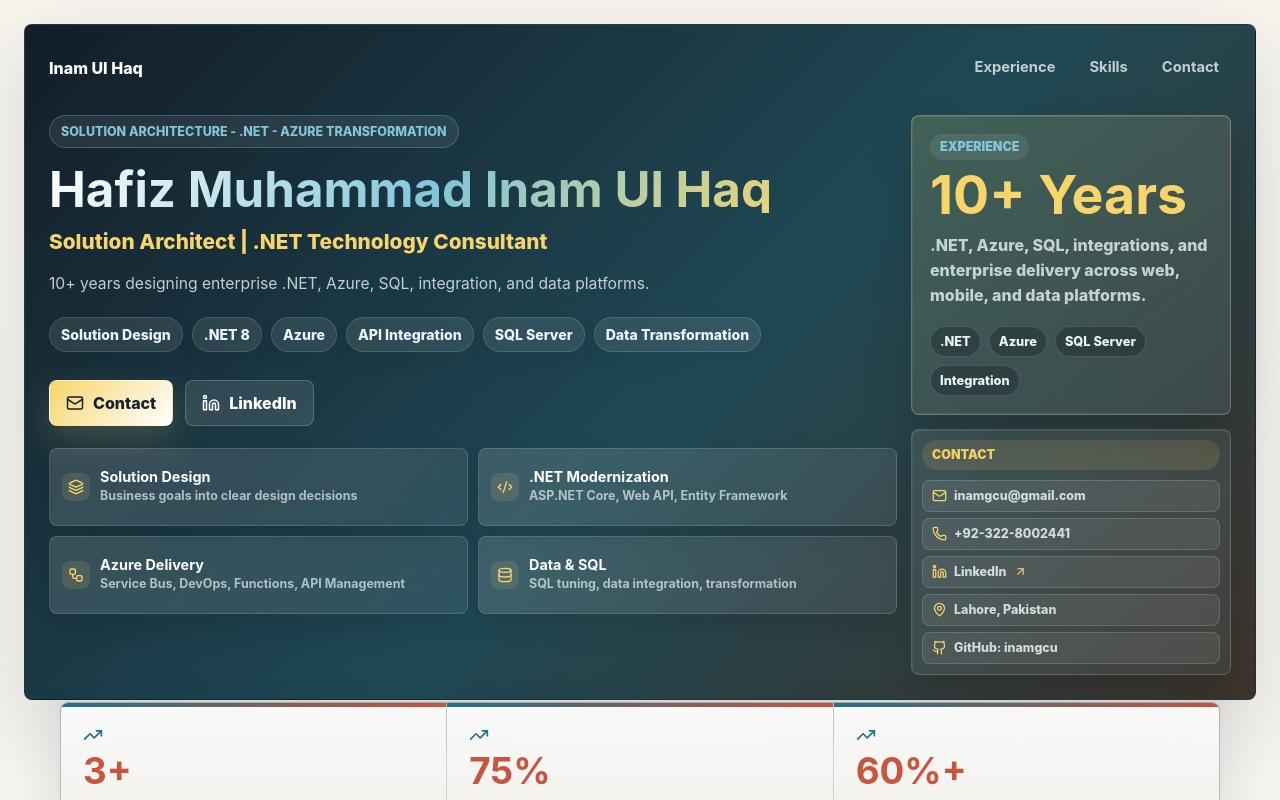
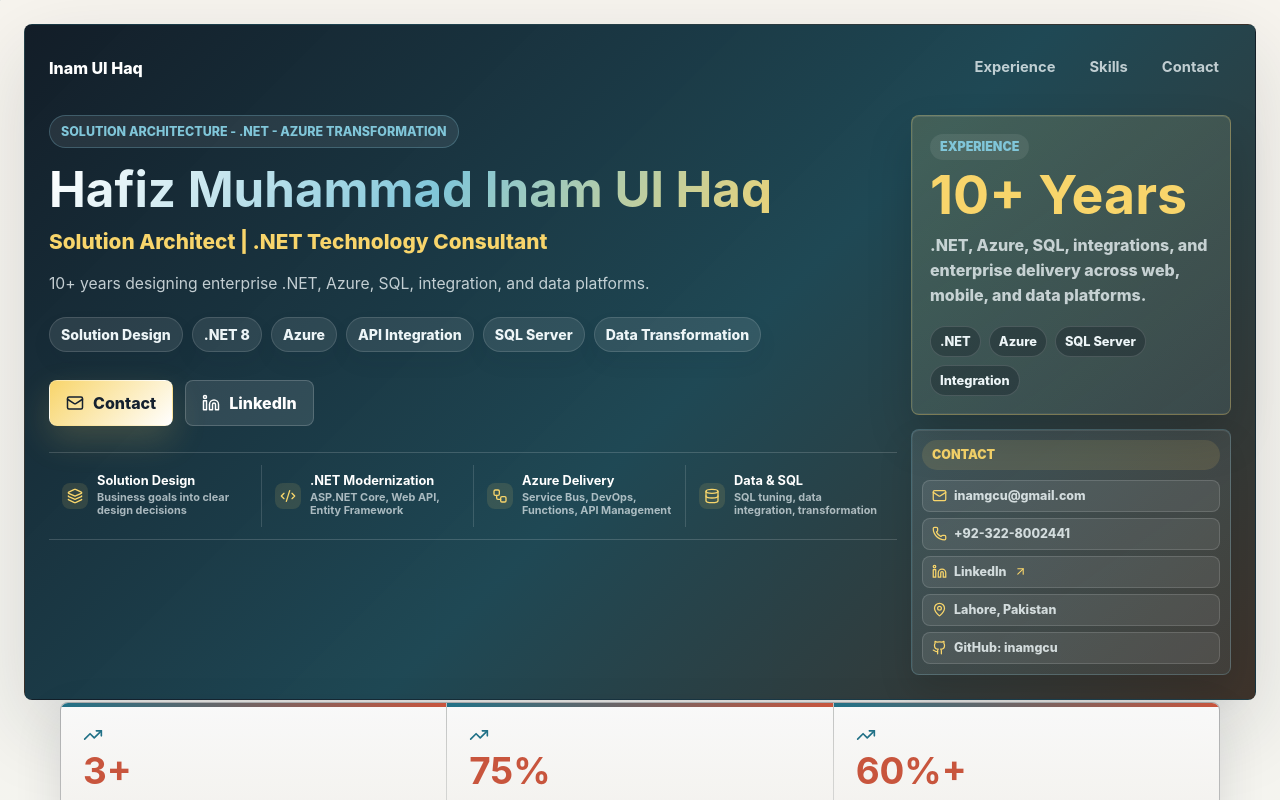
Before and after one commit to inamgcu/portfolio, a React (Vite) app: page / in a window 1280 px wide. Shown: the top 800 px of the page. Built offline with nearby package versions, Linux system fonts and the light colour scheme.

Commit message:
Simplify hero signal band

```diff
--- a/src/styles.css
+++ b/src/styles.css
@@ -367,37 +367,39 @@ h1 {
 
 .hero-board {
   width: 100%;
-  margin: 22px 0 0;
+  margin: 26px 0 0;
+  padding: 12px 0;
+  border-top: 1px solid rgba(255, 255, 255, 0.16);
+  border-bottom: 1px solid rgba(255, 255, 255, 0.16);
   display: block;
 }
 
 .signal-grid {
   display: grid;
-  grid-template-columns: repeat(2, minmax(0, 1fr));
-  gap: 10px;
+  grid-template-columns: repeat(4, minmax(0, 1fr));
+  gap: 0;
 }
 
 .signal-card {
-  min-height: 78px;
-  padding: 12px;
+  min-height: 62px;
+  padding: 0 13px;
   display: grid;
   grid-template-columns: auto minmax(0, 1fr);
   grid-template-rows: auto auto;
-  column-gap: 10px;
+  column-gap: 9px;
   align-content: center;
   align-items: center;
-  border: 1px solid rgba(255, 255, 255, 0.14);
-  border-radius: 8px;
-  background:
-    linear-gradient(135deg, rgba(255, 255, 255, 0.14), rgba(255, 255, 255, 0.07));
-  box-shadow: 0 14px 28px rgba(0, 0, 0, 0.1);
+}
+
+.signal-card + .signal-card {
+  border-left: 1px solid rgba(255, 255, 255, 0.14);
 }
 
 .signal-card svg {
   grid-row: 1 / span 2;
-  width: 28px;
-  height: 28px;
-  padding: 6px;
+  width: 26px;
+  height: 26px;
+  padding: 5px;
   border-radius: 8px;
   color: #f8d56b;
   background: rgba(248, 213, 107, 0.12);
@@ -405,15 +407,15 @@ h1 {
 
 .signal-card strong {
   color: #ffffff;
-  font-size: 0.9rem;
+  font-size: 0.8rem;
   line-height: 1.2;
-  margin-bottom: 3px;
+  margin-bottom: 2px;
 }
 
 .signal-card span {
   color: rgba(237, 245, 247, 0.68);
-  line-height: 1.35;
-  font-size: 0.78rem;
+  line-height: 1.25;
+  font-size: 0.68rem;
   font-weight: 650;
 }
 
@@ -1301,7 +1303,13 @@ h1 {
   }
 
   .signal-card {
-    min-height: 92px;
+    min-height: 60px;
+    padding: 8px 0;
+  }
+
+  .signal-card + .signal-card {
+    border-left: 0;
+    border-top: 1px solid rgba(255, 255, 255, 0.14);
   }
 
   h1 {
```
